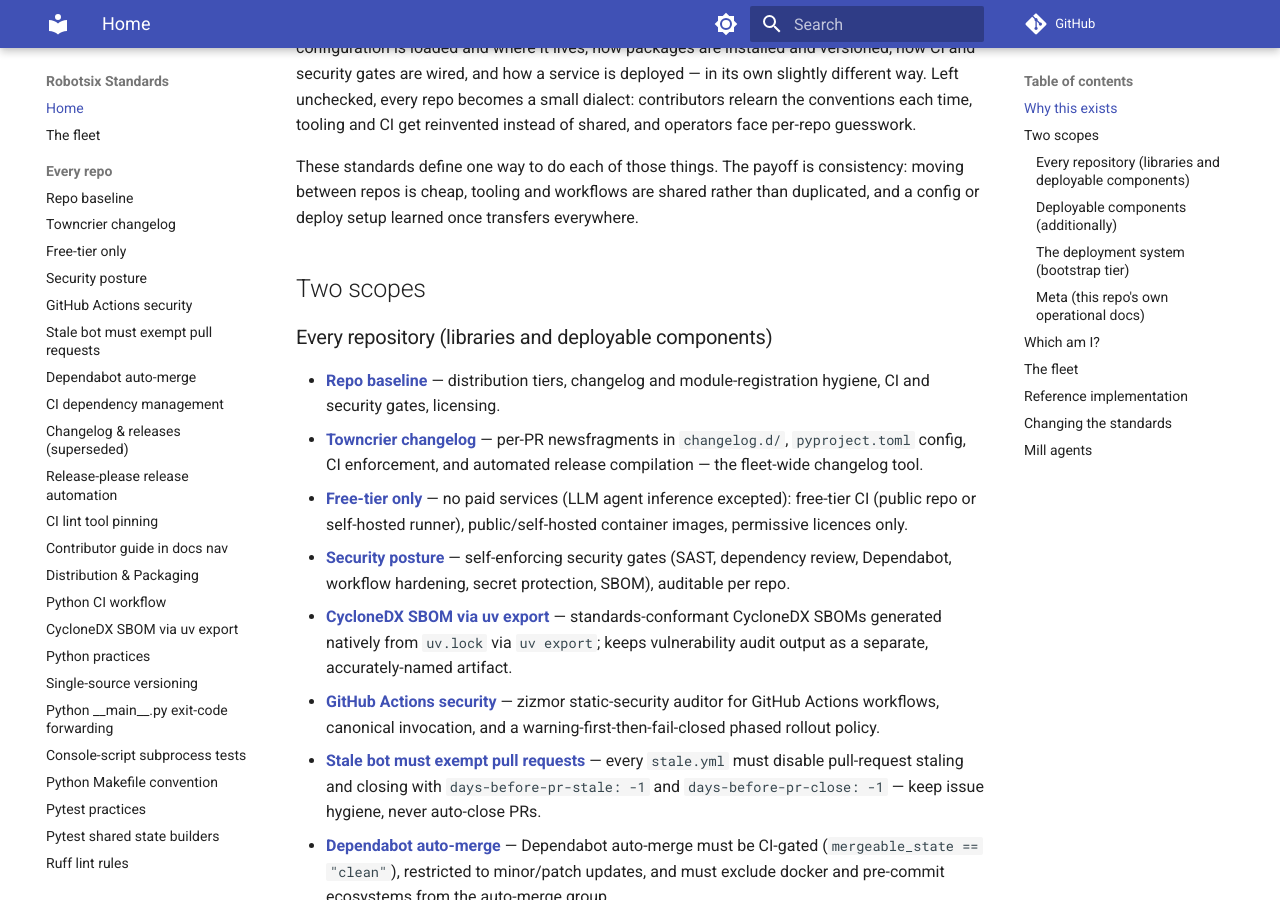
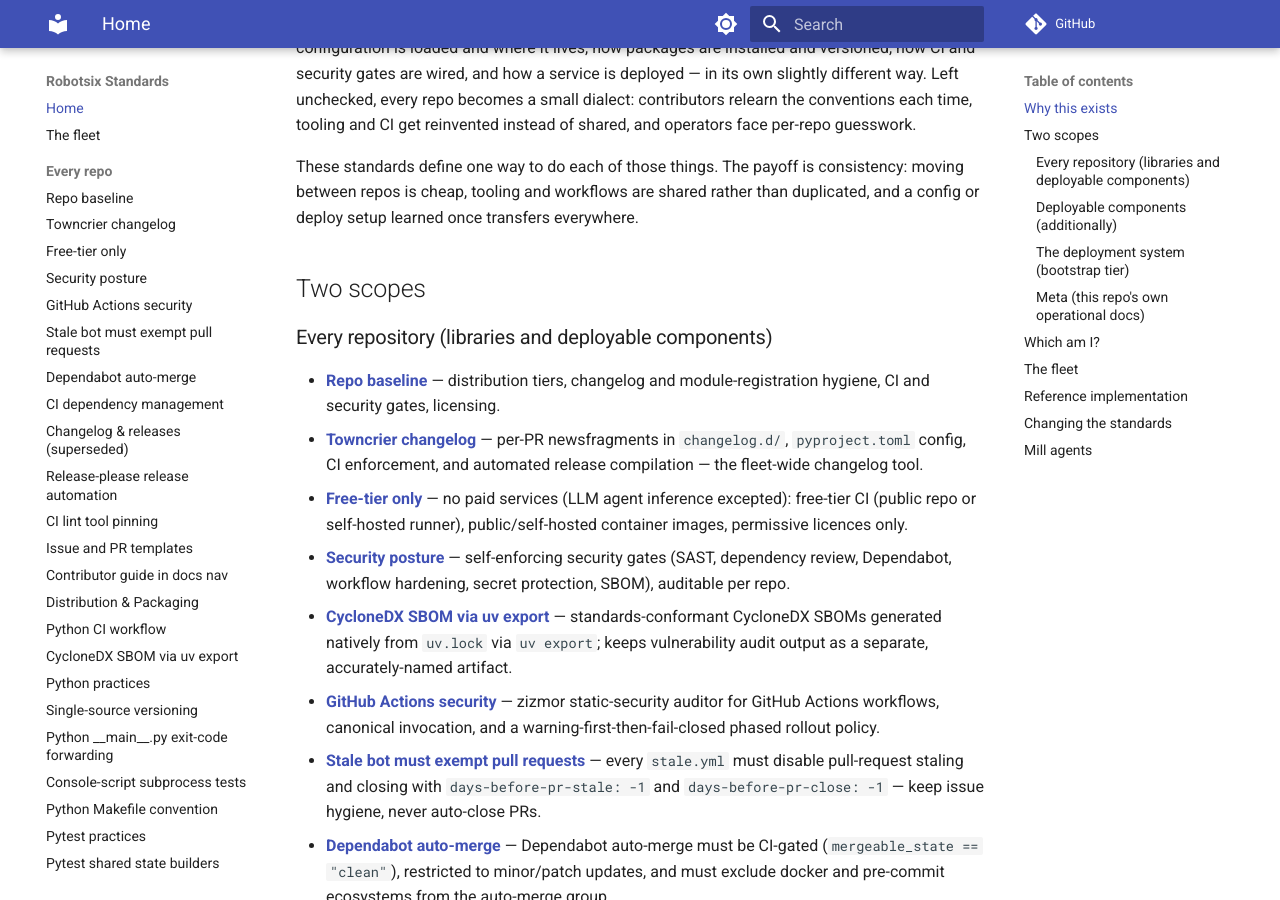
Before and after one commit to damien-robotsix/robotsix-standards, an MkDocs documentation site: the page built from docs/index.md, in a window 1280 px wide and 900 px high, scrolled down 312 px. Built offline with MkDocs 1.6.1 and Material for MkDocs 9.7.7, drawn with Linux system fonts in a browser that asks for light colours; comment, search, counter and statistics services are not loaded.

Commit message:
ci: add issue-pr-templates.md to mkdocs.yml nav

```diff
--- a/mkdocs.yml
+++ b/mkdocs.yml
@@ -81,6 +81,7 @@ nav:
       - Changelog & releases (superseded): changelog-driven-releases.md
       - Release-please release automation: release-please.md
       - CI lint tool pinning: ci-lint-pinning.md
+      - Issue and PR templates: issue-pr-templates.md
       - Contributor guide in docs nav: contributing-in-nav.md
       - Distribution & Packaging: distribution-packaging.md
       - Python CI workflow: python-ci-workflow.md
```
